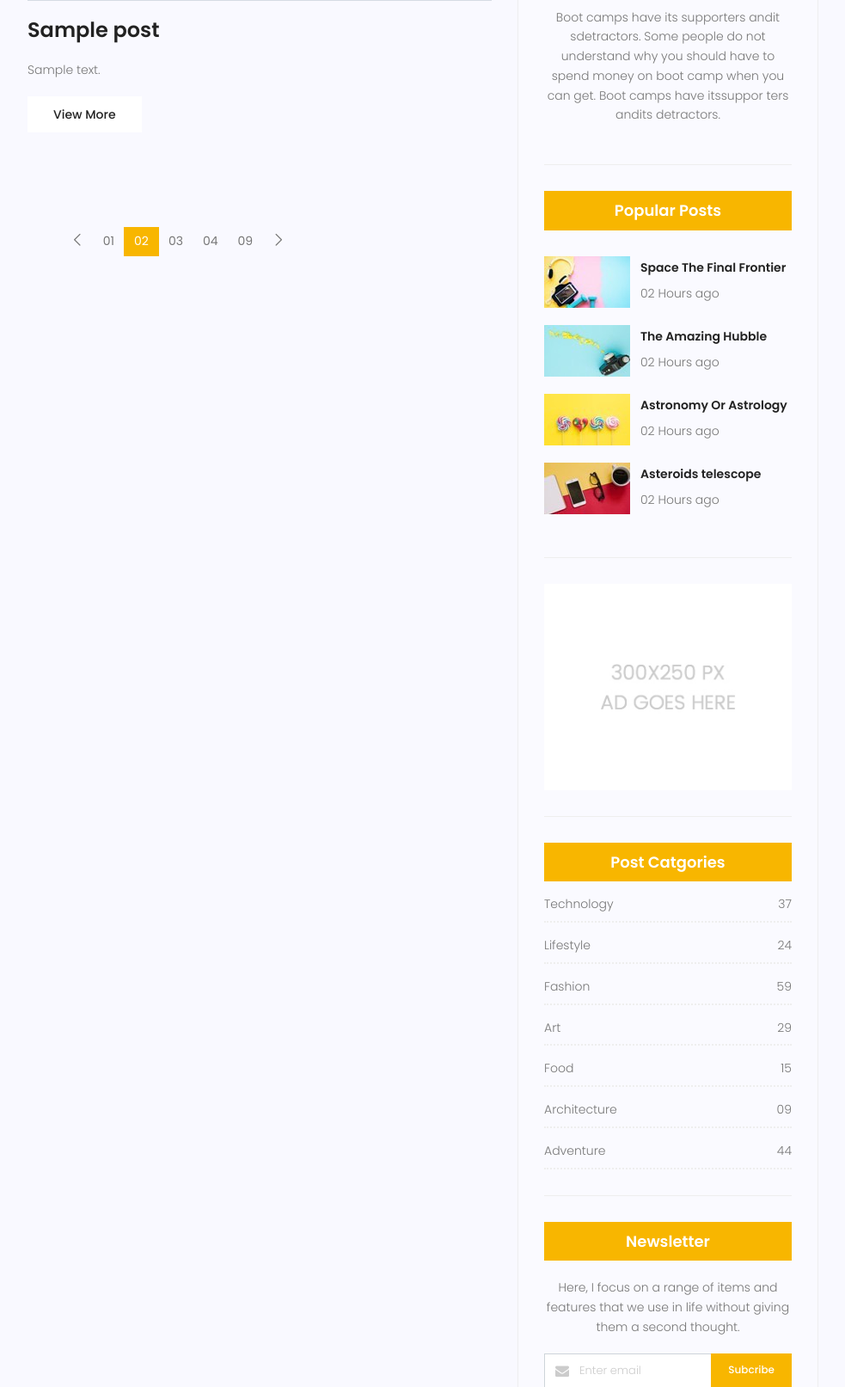
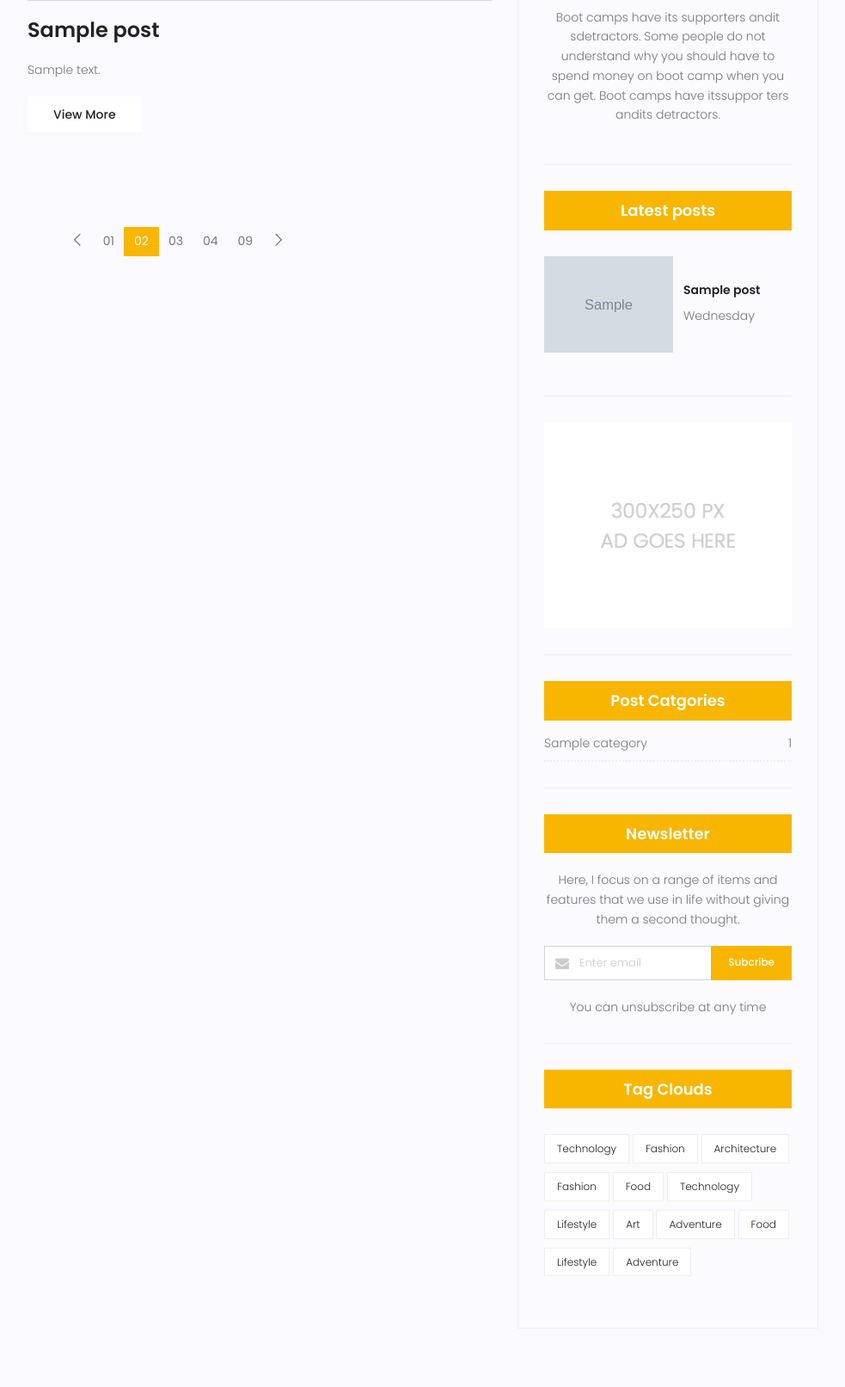
Before and after one commit to mrrahbarnia/Django_course, a Django app: page /blog/ in a window 1280 px wide. Shown: the part 1486-3099 px from the top of the page at 86% size, without its empty margins (243-1226 px from the left). Run offline with Django 3.2, Linux system fonts and the light colour scheme; tables that the repository leaves empty hold one stand-in row (values such as "Sample post"); grey boxes marked "Sample" are stand-in pictures; some libraries are stand-ins or nearby versions.

Commit message:
made templatetags directory and two inclusion tags for latest posts and post_categories...some changes in the sidebar of blog pages and make them dynamic instead of static...made popular pages into latest pagest and and also made category url and set it in blog_view def

```diff
--- /dev/null
+++ b/blog/templatetags/blog_tags.py
@@ -0,0 +1,19 @@
+from django import template
+from blog.models import Post,Category
+from django.utils import timezone
+
+register = template.Library()
+
+@register.inclusion_tag('blog/blog-latestposts.html')
+def latest_posts(arg=3):
+    posts = Post.objects.filter(published_date__lte=timezone.now()).order_by('published_date')[:arg]
+    return {'posts':posts}
+
+@register.inclusion_tag('blog/blog-postcategories.html')
+def post_categories():
+    posts = Post.objects.filter(published_date__lte=timezone.now())
+    categories = Category.objects.all()
+    cat_dict = {}
+    for name in categories:
+        cat_dict[name]=posts.filter(category=name).count()
+    return {'categories':cat_dict}
--- a/blog/urls.py
+++ b/blog/urls.py
@@ -5,5 +5,6 @@ app_name = 'blog'
 
 urlpatterns = [
     path("",blog_view,name = 'index'),
-    path("<int:pid>",blog_single,name = 'single')
+    path("<int:pid>",blog_single,name = 'single'),
+    path('category/<str:cat_name>',blog_view,name='category')
     ]
--- a/blog/views.py
+++ b/blog/views.py
@@ -1,10 +1,12 @@
 from django.shortcuts import render,get_object_or_404
-from blog.models import Post
+from blog.models import Post,Category
 from django.utils import timezone
 
 # Create your views here.
-def blog_view(request):
+def blog_view(request,cat_name=None):
     posts = Post.objects.filter(published_date__lte = timezone.now())
+    if cat_name:
+        posts = posts.filter(category__name=cat_name)
     context = {'posts':posts}
     return render(request,'blog/blog-home.html',context)
 
--- a/mysite/statics/css/main.css
+++ b/mysite/statics/css/main.css
@@ -3655,7 +3655,8 @@ body.mobile-nav-active #mobile-nav-toggle {
 }
 
 .widget-wrap .popular-post-widget .popular-post-list .thumb img {
-  width: 100%;
+  width: 150px;
+
 }
 
 .widget-wrap .popular-post-widget .single-post-list {
--- a/mysite/templates/blog/blog-home.html
+++ b/mysite/templates/blog/blog-home.html
@@ -1,5 +1,6 @@
 {% extends 'base.html' %}
 {% load static %}
+{% load blog_tags %}
 {% block container %}
 
 
@@ -96,7 +97,7 @@
 					<div class="col-lg-3  col-md-3 meta-details">
 						<ul class="tags">
 							{% for cat in post.category.all %}
-							<li><a href="#">{{cat.name}}</a></li>{% if not forloop.last %},{% endif %}
+							<li><a href="{% url 'blog:category' cat_name=cat.name %}">{{cat.name}}</a></li>{% if not forloop.last %},{% endif %}
 							{% endfor %}
 
 
@@ -162,9 +163,9 @@
 						</form>
 					</div>
                     {% include 'blog/blog-writer.html' %}
-					{% include 'blog/blog-popularposts.html' %}
+					{% latest_posts %}
 					{% include 'blog/blog-ads.html' %}
-					{% include 'blog/blog-postcategories.html' %}
+					{% post_categories %}
 					{% include 'blog/blog-newsletter.html' %}
 					{% include 'blog/blog-tagclouds.html' %}
 				</div>
--- /dev/null
+++ b/mysite/templates/blog/blog-latestposts.html
@@ -0,0 +1,21 @@
+
+{% load blog_tags %}
+<div class="single-sidebar-widget popular-post-widget">
+    <h4 class="popular-title">Latest posts</h4>
+    {% for post in posts %}
+    <div class="popular-post-list">
+        <div class="single-post-list d-flex flex-row align-items-center">
+            <div class="thumb">
+                <img class="img-fluid" src="{{post.image.url}}" alt="">
+            </div>
+            <div class="details">
+                <a href="{% url 'blog:single' pid=post.id %}">
+                    <h6>{{post.title}}</h6>
+                </a>
+                <p>{{ post.published_date|date:"l" }}</p>
+
+            </div>
+        </div>
+    </div>
+    {% endfor %}
+</div>
--- a/mysite/templates/blog/blog-popularposts.html
+++ /dev/null
@@ -1,50 +0,0 @@
-{% load static %}
-<div class="single-sidebar-widget popular-post-widget">
-    <h4 class="popular-title">Popular Posts</h4>
-    <div class="popular-post-list">
-        <div class="single-post-list d-flex flex-row align-items-center">
-            <div class="thumb">
-                <img class="img-fluid" src="{% static 'img/blog/pp1.jpg' %}" alt="">
-            </div>
-            <div class="details">
-                <a href="#">
-                    <h6>Space The Final Frontier</h6>
-                </a>
-                <p>02 Hours ago</p>
-            </div>
-        </div>
-        <div class="single-post-list d-flex flex-row align-items-center">
-            <div class="thumb">
-                <img class="img-fluid" src="{% static 'img/blog/pp2.jpg' %}" alt="">
-            </div>
-            <div class="details">
-                <a href="#">
-                    <h6>The Amazing Hubble</h6>
-                </a>
-                <p>02 Hours ago</p>
-            </div>
-        </div>
-        <div class="single-post-list d-flex flex-row align-items-center">
-            <div class="thumb">
-                <img class="img-fluid" src="{% static 'img/blog/pp3.jpg' %}" alt="">
-            </div>
-            <div class="details">
-                <a href="#">
-                    <h6>Astronomy Or Astrology</h6>
-                </a>
-                <p>02 Hours ago</p>
-            </div>
-        </div>
-        <div class="single-post-list d-flex flex-row align-items-center">
-            <div class="thumb">
-                <img class="img-fluid" src="{% static 'img/blog/pp4.jpg' %}" alt="">
-            </div>
-            <div class="details">
-                <a href="#">
-                    <h6>Asteroids telescope</h6>
-                </a>
-                <p>02 Hours ago</p>
-            </div>
-        </div>
-    </div>
-</div>
--- a/mysite/templates/blog/blog-postcategories.html
+++ b/mysite/templates/blog/blog-postcategories.html
@@ -1,48 +1,15 @@
 {% load static %}
+{% load blog_tags %}
 <div class="single-sidebar-widget post-category-widget">
     <h4 class="category-title">Post Catgories</h4>
     <ul class="cat-list">
+        {% for cat,count in categories.items %}
         <li>
-            <a href="#" class="d-flex justify-content-between">
-                <p>Technology</p>
-                <p>37</p>
+            <a href="{% url 'blog:category' cat_name=cat.name %}" class="d-flex justify-content-between">
+                <p>{{cat}}</p>
+                <p>{{count}}</p>
             </a>
         </li>
-        <li>
-            <a href="#" class="d-flex justify-content-between">
-                <p>Lifestyle</p>
-                <p>24</p>
-            </a>
-        </li>
-        <li>
-            <a href="#" class="d-flex justify-content-between">
-                <p>Fashion</p>
-                <p>59</p>
-            </a>
-        </li>
-        <li>
-            <a href="#" class="d-flex justify-content-between">
-                <p>Art</p>
-                <p>29</p>
-            </a>
-        </li>
-        <li>
-            <a href="#" class="d-flex justify-content-between">
-                <p>Food</p>
-                <p>15</p>
-            </a>
-        </li>
-        <li>
-            <a href="#" class="d-flex justify-content-between">
-                <p>Architecture</p>
-                <p>09</p>
-            </a>
-        </li>
-        <li>
-            <a href="#" class="d-flex justify-content-between">
-                <p>Adventure</p>
-                <p>44</p>
-            </a>
-        </li>
+        {% endfor %}
     </ul>
 </div>
```
Also changed, not shown: mysite/templates/blog/blog-single.html (+4 -3 lines), mysite/templates/website/index.html (+4 -4 lines), blog/templatetags/__init__.py (added), 3 other files.
